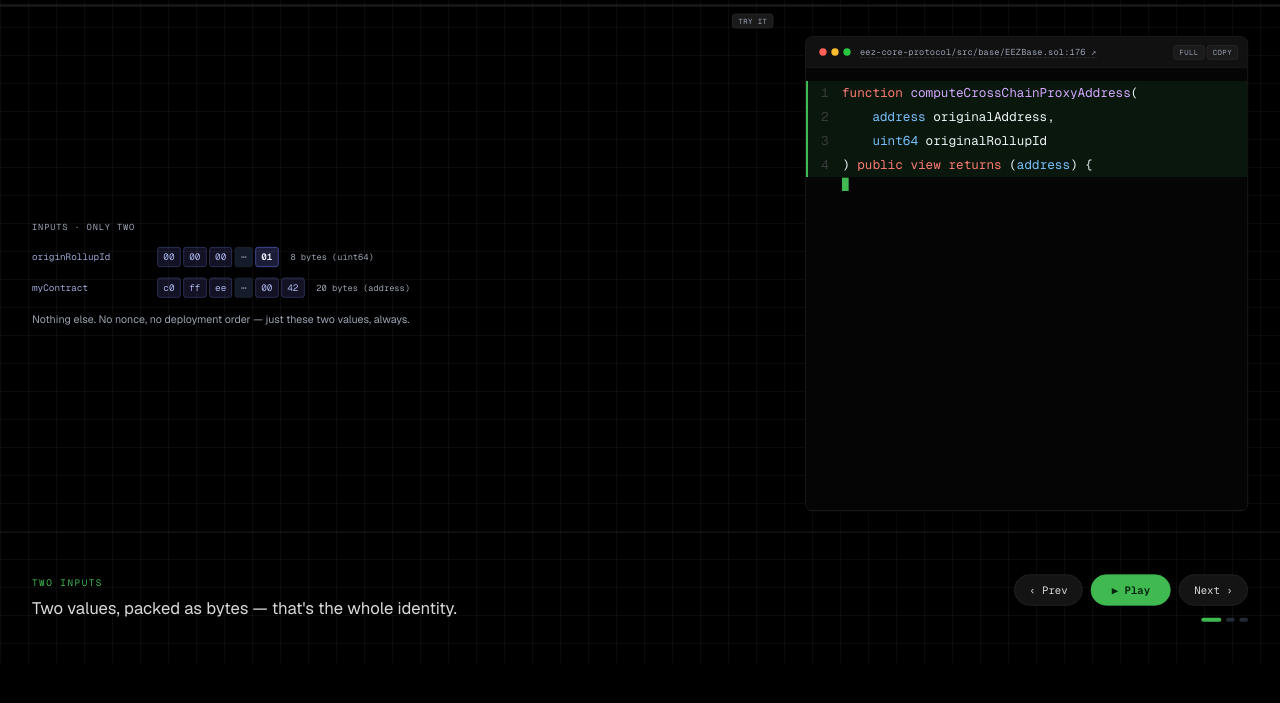
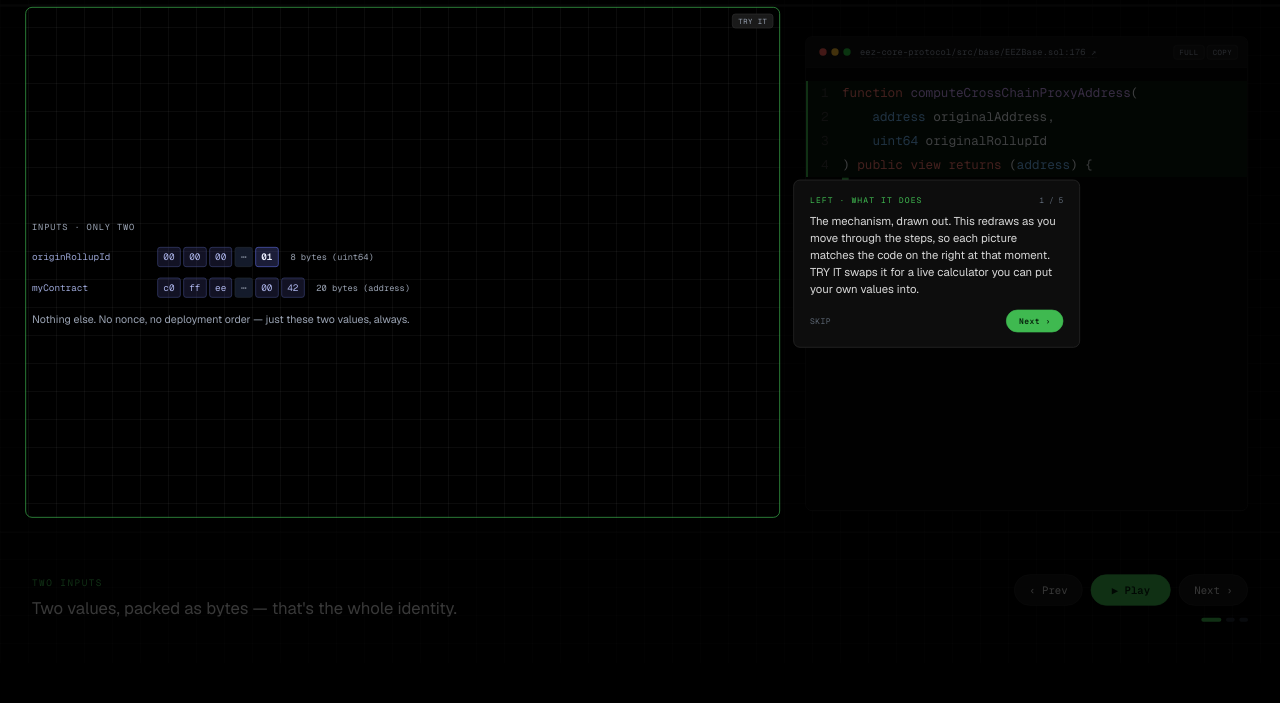
Before and after one commit to 0xarmagan/eez-demos, a plain HTML site: page dapp-developers/q1-compute-your-cross-chain-address.html in a window 1280 px wide. Shown: the part 97-800 px from the top of the page. Drawn offline with nearby package versions, Linux system fonts and the light colour scheme.

Commit message:
Tour pilot on q1: first-run spotlight + a persistent ? affordance
The walkthroughs assumed you already knew the grammar — what FULL and
TEST do, that Play auto-advances, what the left/right/bottom regions
are for. This is a 5-step spotlight tour that says so once.

assets/eez-tour.js, one shared file so the rollout to the other 13
pages is a two-line change each. Three things in it are load-bearing:

Everything mounts INSIDE #stage. The stage is a fixed 1920x1080 box
that gets scale-transformed to fit the viewport, so an overlay on
<body> would drift off its targets at every window size. Mounting
inside means the tour inherits the same transform and all geometry can
be computed in stage units. Verified at 1920/1600/1280/1100/1000 wide,
including the clamped case where transform-origin flips to top left:
zero drift between the spotlight and its target at every one.

Steps are discovered from the DOM, not hardcoded. The pages do not
share a control set — 8 of 14 have no FULL button, only q3 has TEST,
only q1/q5 have TRY IT — so a fixed script would describe buttons that
are not there. The panel-controls step words itself from what exists.

It shows once per SITE, not per page, so working through all 14
walkthroughs does not mean meeting it 14 times. localStorage access is
guarded: it throws outright in private windows and some embed
contexts, and a failure means "treat as unseen" rather than a broken
page.

The spotlight is one element — a transparent box with a 9999px spread
shadow — so there are no masks and no cloning, which is what keeps it
transform-safe.

One bug found and fixed during the browser pass: grouping TRY IT with
the code-panel buttons produced a single 777px spotlight spanning both
columns, because TRY IT lives on the stage, not the panel. TRY IT now
belongs to the diagram step it actually controls.

Auto-start is suppressed at 820px and below, where the layout stacks
and "left / right" would be a lie; the ? button still works there.
Esc closes, arrow keys navigate.

Pilot only. Not rolled out to the other 13 pending sign-off.

```diff
--- /dev/null
+++ b/assets/eez-tour.js
@@ -0,0 +1,263 @@
+/* First-run spotlight tour for the EEZ walkthroughs.
+ *
+ * Three things about this file are load-bearing:
+ *
+ * 1. Everything it injects lives INSIDE #stage. The stage is a fixed
+ *    1920x1080 box that gets scale-transformed to fit the viewport, so an
+ *    overlay mounted on <body> would drift off its targets at every window
+ *    size. Mounting inside the stage means the tour inherits the same
+ *    transform for free, and all geometry can be computed in stage units.
+ *
+ * 2. The steps are discovered from the DOM, not hardcoded. The pages do not
+ *    share a control set: the rollup-operator and protocol-researcher pages
+ *    have no FULL button, only q3 has TEST, only q1/q5 have TRY IT. A fixed
+ *    script would describe buttons that are not there.
+ *
+ * 3. It shows once per SITE, not once per page. Someone working through all
+ *    14 walkthroughs should meet this once.
+ *
+ * No dependencies, no build step, ES5-compatible.
+ */
+(function (root) {
+  "use strict";
+
+  var KEY = "eez-demos:tour-seen:v1";
+  var STAGE_W = 1920;
+  var CARD_W = 430;
+  var GAP = 20;
+
+  // localStorage throws outright in some contexts (private windows, embedded
+  // frames, site-data blocked), so every access is guarded and a failure just
+  // means "treat as unseen" rather than breaking the page.
+  function hasSeen() {
+    try { return root.localStorage.getItem(KEY) === "1"; } catch (e) { return false; }
+  }
+  function markSeen() {
+    try { root.localStorage.setItem(KEY, "1"); } catch (e) { /* no-op */ }
+  }
+
+  function $(id) { return document.getElementById(id); }
+
+  function scaleOf(stage) {
+    var r = stage.getBoundingClientRect();
+    return r.width / STAGE_W || 1;
+  }
+
+  /* Viewport rect -> stage-local rect, undoing the stage's scale. */
+  function rectIn(stage, el) {
+    var s = scaleOf(stage);
+    var sr = stage.getBoundingClientRect();
+    var er = el.getBoundingClientRect();
+    return {
+      left: (er.left - sr.left) / s,
+      top: (er.top - sr.top) / s,
+      width: er.width / s,
+      height: er.height / s
+    };
+  }
+
+  /* Smallest rect covering every element given. Used for the button cluster,
+     which is several separately-positioned buttons. */
+  function unionIn(stage, els) {
+    var out = null;
+    for (var i = 0; i < els.length; i++) {
+      if (!els[i]) { continue; }
+      var r = rectIn(stage, els[i]);
+      if (!out) { out = { left: r.left, top: r.top, right: r.left + r.width, bottom: r.top + r.height }; }
+      else {
+        out.left = Math.min(out.left, r.left);
+        out.top = Math.min(out.top, r.top);
+        out.right = Math.max(out.right, r.left + r.width);
+        out.bottom = Math.max(out.bottom, r.top + r.height);
+      }
+    }
+    if (!out) { return null; }
+    return { left: out.left, top: out.top, width: out.right - out.left, height: out.bottom - out.top };
+  }
+
+  function buildSteps() {
+    var steps = [];
+
+    if ($("stageCol")) {
+      // TRY IT sits on the stage column and swaps the diagram out for a live
+      // calculator, so it belongs to this step. Grouping it with the code-panel
+      // buttons instead produced one spotlight spanning both columns.
+      var diagramEls = [$("stageCol")];
+      var diagramBody = "The mechanism, drawn out. This redraws as you move through the steps, so each " +
+                        "picture matches the code on the right at that moment.";
+      if ($("btnTry")) {
+        diagramEls.push($("btnTry"));
+        diagramBody += " TRY IT swaps it for a live calculator you can put your own values into.";
+      }
+      steps.push({
+        els: diagramEls,
+        pad: 10,
+        kicker: "LEFT · WHAT IT DOES",
+        body: diagramBody
+      });
+    }
+
+    if ($("codeCard")) {
+      steps.push({
+        els: [$("codeCard")],
+        pad: 8,
+        kicker: "RIGHT · THE REAL SOURCE",
+        body: "Not pseudocode. The header names the exact file and line, pinned to a commit — " +
+              "click it to open that line on GitHub."
+      });
+    }
+
+    // One step for the code-panel controls, worded from whichever exist here.
+    // btnTry is deliberately excluded — it is on the stage, not this panel.
+    var ctrl = [$("btnFull"), $("btnTest"), $("btnCopy")];
+    var present = [];
+    for (var i = 0; i < ctrl.length; i++) { if (ctrl[i]) { present.push(ctrl[i]); } }
+    if (present.length) {
+      var lines = [];
+      if ($("btnFull")) { lines.push("FULL swaps in the whole compilable file — pragma, imports and all."); }
+      if ($("btnTest")) { lines.push("TEST shows a Foundry test you can run that proves this gotcha."); }
+      lines.push("COPY always copies exactly what you are looking at.");
+      steps.push({
+        els: present,
+        pad: 9,
+        kicker: "PANEL CONTROLS",
+        body: lines.join(" ")
+      });
+    }
+
+    if ($("narration")) {
+      steps.push({
+        els: [$("narration")],
+        pad: 12,
+        kicker: "BOTTOM LEFT · NARRATION",
+        body: "One line per step, saying what just changed and why it matters."
+      });
+    }
+
+    if ($("stepNav")) {
+      var n = document.querySelectorAll("#dots > div").length;
+      steps.push({
+        els: [$("stepNav")],
+        pad: 14,
+        kicker: "BOTTOM RIGHT · MOVING THROUGH IT",
+        body: (n ? n + " steps. " : "") + "Next and Prev step manually, Play advances on its own. " +
+              "The arrow keys work too, and the dots show where you are."
+      });
+    }
+
+    return steps;
+  }
+
+  function start(opts) {
+    var stage = $("stage");
+    if (!stage) { return; }
+    var steps = buildSteps();
+    if (!steps.length) { return; }
+
+    var onDone = (opts && opts.onDone) || function () {};
+    var idx = 0;
+
+    var layer = document.createElement("div");
+    layer.id = "tourLayer";
+    layer.setAttribute("role", "dialog");
+    layer.setAttribute("aria-label", "How to read this page");
+    layer.style.cssText = "position:absolute;left:0;top:0;width:1920px;height:1080px;z-index:200;";
+
+    var hole = document.createElement("div");
+    // One element makes the whole spotlight: a transparent box with an
+    // enormous spread shadow, so everything outside it dims and the target
+    // itself is untouched. No masks, no cloning, transform-safe.
+    hole.style.cssText = "position:absolute;border-radius:10px;pointer-events:none;" +
+      "box-shadow:0 0 0 9999px rgba(0,0,0,0.74);border:1px solid #3fb950;transition:all .22s ease;";
+
+    var card = document.createElement("div");
+    card.style.cssText = "position:absolute;width:" + CARD_W + "px;background:#0d0d0d;" +
+      "border:1px solid #2e2e2e;border-radius:10px;padding:22px 24px;box-sizing:border-box;" +
+      "transition:all .22s ease;";
+
+    layer.appendChild(hole);
+    layer.appendChild(card);
+    stage.appendChild(layer);
+
+    function close() {
+      if (layer.parentNode) { layer.parentNode.removeChild(layer); }
+      document.removeEventListener("keydown", onKey, true);
+      markSeen();
+      onDone();
+    }
+
+    function onKey(e) {
+      if (e.key === "Escape") { e.stopPropagation(); e.preventDefault(); close(); }
+      else if (e.key === "ArrowRight" || e.key === "Enter") { e.stopPropagation(); e.preventDefault(); go(1); }
+      else if (e.key === "ArrowLeft") { e.stopPropagation(); e.preventDefault(); go(-1); }
+    }
+
+    function go(d) {
+      idx += d;
+      if (idx >= steps.length) { close(); return; }
+      if (idx < 0) { idx = 0; }
+      draw();
+    }
+
+    function draw() {
+      var st = steps[idx];
+      var r = unionIn(stage, st.els);
+      if (!r) { go(1); return; }
+      var pad = st.pad || 10;
+      var hx = r.left - pad, hy = r.top - pad, hw = r.width + pad * 2, hh = r.height + pad * 2;
+      hole.style.left = hx + "px";
+      hole.style.top = hy + "px";
+      hole.style.width = hw + "px";
+      hole.style.height = hh + "px";
+
+      card.innerHTML =
+        '<div style="display:flex;align-items:center;justify-content:space-between;gap:14px;margin-bottom:11px;">' +
+          '<div style="font-family:var(--mono);font-size:12px;letter-spacing:0.14em;color:#3fb950;">' + st.kicker + '</div>' +
+          '<div style="font-family:var(--mono);font-size:12px;color:#5b6572;">' + (idx + 1) + ' / ' + steps.length + '</div>' +
+        '</div>' +
+        '<div style="font-size:17px;line-height:1.5;color:#d8d8d8;">' + st.body + '</div>' +
+        '<div style="display:flex;align-items:center;justify-content:space-between;margin-top:18px;">' +
+          '<button type="button" id="tourSkip" style="font-family:var(--mono);font-size:12px;letter-spacing:0.06em;color:#5b6572;background:none;border:none;padding:0;cursor:pointer;">SKIP</button>' +
+          '<div style="display:flex;gap:9px;">' +
+            (idx > 0 ? '<button type="button" id="tourPrev" style="font-family:var(--mono);font-size:12px;letter-spacing:0.06em;color:#d8d8d8;background:#141414;border:1px solid #2a2a2a;border-radius:100px;padding:8px 16px;cursor:pointer;">‹ Back</button>' : '') +
+            '<button type="button" id="tourNext" style="font-family:var(--mono);font-size:12px;font-weight:600;letter-spacing:0.06em;color:#06210c;background:#3fb950;border:1px solid #3fb950;border-radius:100px;padding:8px 18px;cursor:pointer;">' +
+              (idx === steps.length - 1 ? "Got it" : "Next ›") + '</button>' +
+          '</div>' +
+        '</div>';
+
+      // Place the card beside the spotlight, then clamp it inside the stage.
+      var ch = card.offsetHeight || 190;
+      var cx, cy;
+      if (hx + hw + GAP + CARD_W <= STAGE_W - 24) { cx = hx + hw + GAP; }
+      else if (hx - GAP - CARD_W >= 24) { cx = hx - GAP - CARD_W; }
+      else { cx = Math.min(Math.max(24, hx), STAGE_W - CARD_W - 24); }
+      cy = hy + hh / 2 - ch / 2;
+      if (cy < 24) { cy = 24; }
+      if (cy + ch > 1080 - 24) { cy = 1080 - 24 - ch; }
+      card.style.left = cx + "px";
+      card.style.top = cy + "px";
+
+      $("tourNext").addEventListener("click", function () { go(1); });
+      $("tourSkip").addEventListener("click", close);
+      if ($("tourPrev")) { $("tourPrev").addEventListener("click", function () { go(-1); }); }
+    }
+
+    document.addEventListener("keydown", onKey, true);
+    draw();
+    // Second pass: offsetHeight is only real once the card has content.
+    draw();
+  }
+
+  root.EEZTour = {
+    start: start,
+    hasSeen: hasSeen,
+    /* Auto-run on a first visit only. Skipped narrow, where the layout stacks
+       and "left / right" would be a lie. */
+    maybeStart: function (opts) {
+      if (hasSeen()) { return false; }
+      if (root.innerWidth && root.innerWidth <= 820) { return false; }
+      start(opts);
+      return true;
+    }
+  };
+})(typeof window !== "undefined" ? window : this);
--- a/dapp-developers/q1-compute-your-cross-chain-address.html
+++ b/dapp-developers/q1-compute-your-cross-chain-address.html
@@ -73,13 +73,14 @@
       <div style="font-size:22px;font-weight:600;color:#fff;">Compute Your Cross-Chain Address</div>
       </div>
     <div style="display:flex;align-items:center;gap:22px;">
+      <button id="btnHelp" type="button" title="How to read this page" aria-label="How to read this page" style="width:26px;height:26px;flex:none;background:#141414;border:1px solid #2a2a2a;border-radius:50%;color:var(--muted);font-family:var(--mono);font-size:13px;line-height:1;cursor:pointer;padding:0;">?</button>
       <div id="stepLabel" style="font-family:var(--mono);font-size:20px;color:var(--muted);letter-spacing:0.06em;">01 / 03</div>
       <a class="back" href="q2-send-a-cross-chain-call.html" style="border-left:1px solid #2a2a2a;padding-left:22px;">NEXT: Send a Cross-Chain Call →</a>
     </div>
   </div>
 
   <!-- ===== DIAGRAM — dense byte-flow visualization ===== -->
-  <div style="position:absolute;left:48px;top:140px;width:1112px;height:712px;display:flex;flex-direction:column;justify-content:center;gap:0;">
+  <div id="stageCol" style="position:absolute;left:48px;top:140px;width:1112px;height:712px;display:flex;flex-direction:column;justify-content:center;gap:0;">
 
     <!-- TRY IT: live salt calculator. Absolutely positioned overlay so the
          step diagram and render() are left completely alone. -->
@@ -220,7 +221,7 @@
 
   </div>
 
-  <div style="position:absolute;left:1208px;top:140px;width:664px;height:712px;background:#0a0a0a;border:1px solid #262626;border-radius:10px;overflow:hidden;box-shadow:0 20px 60px -20px rgba(0,0,0,0.6);">
+  <div id="codeCard" style="position:absolute;left:1208px;top:140px;width:664px;height:712px;background:#0a0a0a;border:1px solid #262626;border-radius:10px;overflow:hidden;box-shadow:0 20px 60px -20px rgba(0,0,0,0.6);">
     <div style="display:flex;align-items:center;gap:14px;padding:14px 114px 14px 20px;border-bottom:1px solid #1a1a1a;background:#111;position:relative;">
       <div style="display:flex;gap:7px;">
         <div style="width:11px;height:11px;border-radius:50%;background:#ff5f57;"></div>
@@ -235,11 +236,11 @@
   </div>
 
   <div style="position:absolute;left:0;top:884px;width:1920px;height:196px;border-top:1px solid #1a1a1a;display:flex;align-items:center;justify-content:space-between;padding:0 48px;gap:48px;">
-    <div style="flex:1;max-width:1180px;" aria-live="polite" aria-atomic="true">
+    <div id="narration" style="flex:1;max-width:1180px;" aria-live="polite" aria-atomic="true">
       <div id="kicker" style="font-family:var(--mono);font-size:14px;letter-spacing:0.16em;color:#3fb950;margin-bottom:11px;"></div>
       <div id="caption" style="font-size:25px;line-height:1.4;color:#d8d8d8;text-wrap:pretty;"></div>
     </div>
-    <div style="flex:none;display:flex;flex-direction:column;align-items:flex-end;gap:18px;">
+    <div id="stepNav" style="flex:none;display:flex;flex-direction:column;align-items:flex-end;gap:18px;">
       <div style="display:flex;align-items:center;gap:12px;">
         <button id="btnPrev" class="btn" style="font-size:16px;color:#d8d8d8;background:#141414;border:1px solid #2a2a2a;border-radius:100px;padding:12px 22px;cursor:pointer;">‹ Prev</button>
         <button id="btnPlay" class="btn-play" style="font-size:16px;font-weight:600;color:#06210c;background:#3fb950;border:1px solid #3fb950;border-radius:100px;padding:12px 28px;cursor:pointer;min-width:120px;">▶ Play</button>
@@ -253,6 +254,7 @@
 </div>
 
 <script src="../assets/eez-hash.js"></script>
+<script src="../assets/eez-tour.js"></script>
 <script>
 (function(){
   var N = 3, STEP_MS = 3200;
@@ -542,6 +544,15 @@
   document.getElementById("btnNext").addEventListener("click", next);
   document.getElementById("btnPlay").addEventListener("click", togglePlay);
 
+  var btnHelp = document.getElementById("btnHelp");
+  function openTour(){
+    if (playing) { togglePlay(); }
+    if (root_EEZTour()) { root_EEZTour().start(); }
+  }
+  function root_EEZTour(){ return (typeof EEZTour !== "undefined") ? EEZTour : null; }
+  if (btnHelp) { btnHelp.addEventListener("click", openTour); }
+  if (root_EEZTour()) { root_EEZTour().maybeStart(); }
+
   var calcOn = false;
   function calcRender(){
     var eRid = document.getElementById("calcRid");
```
